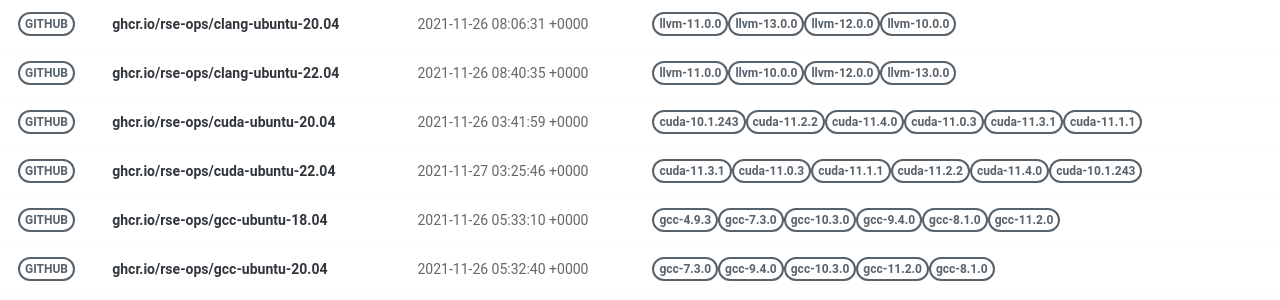
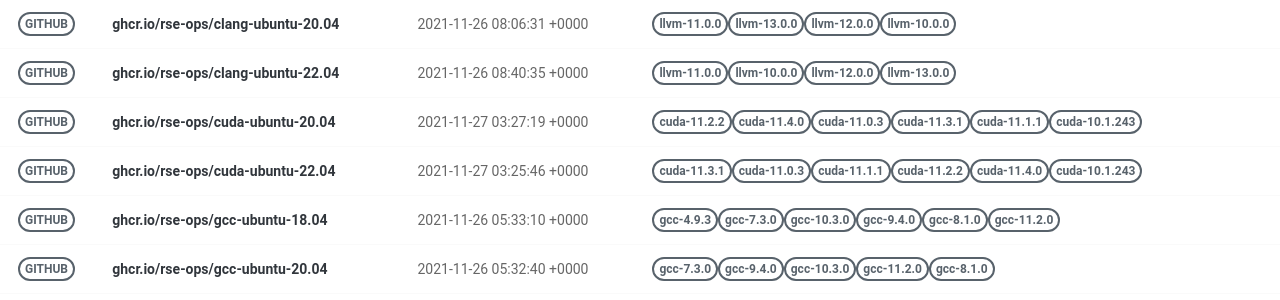
Before and after one commit to rse-ops/docker-images, a Jekyll site: the page built from pages/index.md, in a window 1280 px wide. Shown: the part 179-479 px from the top of the page. Built offline with Jekyll 4.4.1, drawn with Linux system fonts in a browser that asks for light colours; nearby versions of some CDN libraries.

Commit message:
Automated push to update library 2021-11-27

```diff
--- a/_library/ghcr.io-rse-ops-cuda-ubuntu-20.04.md
+++ b/_library/ghcr.io-rse-ops-cuda-ubuntu-20.04.md
@@ -1,14 +1,11 @@
 ---
 layout: container
 name: ghcr.io/rse-ops/cuda-ubuntu-20.04
-updated_at: 2021-11-26 03:41:59.290648
+updated_at: 2021-11-27 03:27:19.319588
 
 
 container_url: https://github.com/orgs/rse-ops/packages/container/package/cuda-ubuntu-20.04
 versions:
- - tag: cuda-10.1.243
-   dockerfile: https://github.com/rse-ops/docker-images/blob/main/ubuntu/cuda/Dockerfile
-   manifest: https://crane.ggcr.dev/manifest/ghcr.io/rse-ops/cuda-ubuntu-20.04:cuda-10.1.243
  - tag: cuda-11.2.2
    dockerfile: https://github.com/rse-ops/docker-images/blob/main/ubuntu/cuda/Dockerfile
    manifest: https://crane.ggcr.dev/manifest/ghcr.io/rse-ops/cuda-ubuntu-20.04:cuda-11.2.2
```
Also changed, not shown: other parts of _library/ghcr.io-rse-ops-cuda-ubuntu-20.04.md (+3 -0 lines).
